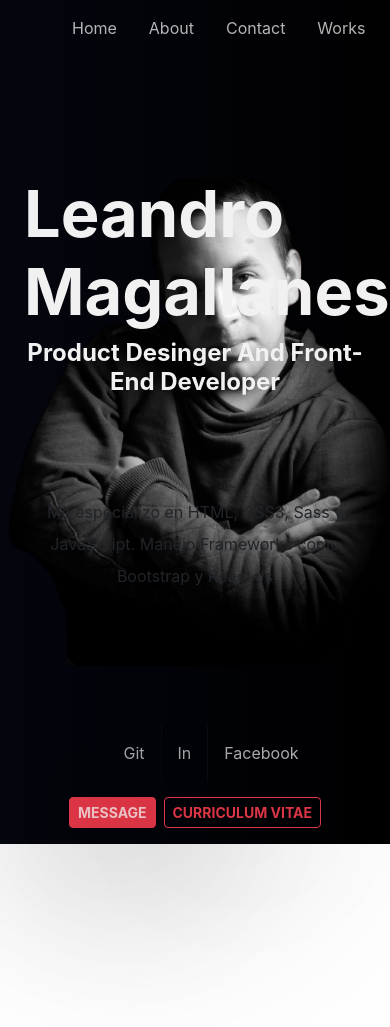
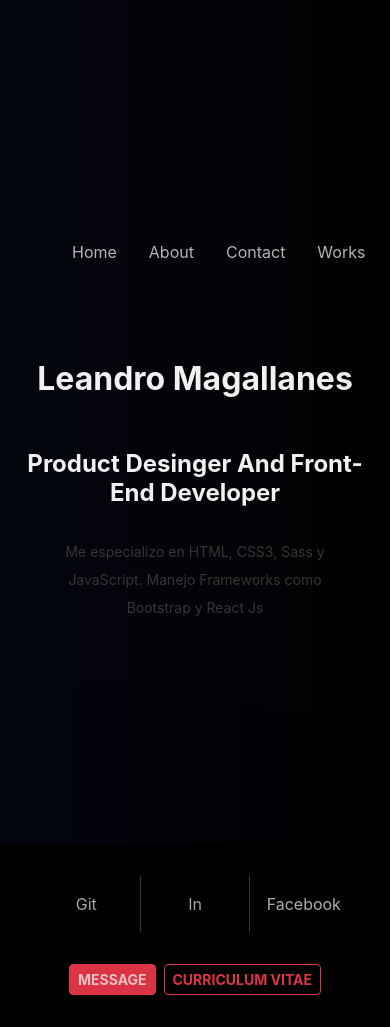
Before and after one commit to leanmaga/myportfolio, a React (Create React App) app in the folder Portfolio/portfolioapp/: page / in a window 390 px wide. Before the commit the page ends 844 px from the top, so only its background shows below. Built offline with nearby package versions, Linux system fonts and the light colour scheme.

Commit message:
agregar footer, mejorar responsiv generales

```diff
--- a/Portfolio/portfolioapp/src/components/nav.css
+++ b/Portfolio/portfolioapp/src/components/nav.css
@@ -7,6 +7,7 @@
     width: 100%;
     animation: 1s animate 0.5s forwards;
     opacity: 0;
+    padding-top: 2rem;
 }
 @keyframes animate {
     100%{
@@ -23,6 +24,9 @@
 .Navbar li a:hover{
     color: rgb(0, 102, 255);
 }
+.vr{
+    color:white;
+}
 /*
 @media screen and (min-width: 768px) {
     .Navbar li a{
--- a/Portfolio/portfolioapp/src/pages/AboutPage.jsx
+++ b/Portfolio/portfolioapp/src/pages/AboutPage.jsx
@@ -4,6 +4,7 @@ import '../../node_modules/bootstrap/dist/css/bootstrap-grid.min.css'
 import Container from 'react-bootstrap/Container';
 import Row from 'react-bootstrap/Row';
 import Col from 'react-bootstrap/Col';
+import './aboutpage.css';
 
 
 
@@ -12,7 +13,7 @@ const AboutPage = () => {
 
       <Container>
 
-        <Row className="box-home-top">
+        <Row className="box-about-top">
             <Col xs={0} sm={2}md={4} lg={4}>
                 <h1>LM</h1>
             </Col>
@@ -23,7 +24,7 @@ const AboutPage = () => {
                 <Navbar/>
             </Col>
         </Row>
-        <Row className='box-home-center mb-4'>
+        <Row className='box-about-center mb-4'>
             <Col xs={12} sm={12} md={6} lg={4} >
                 <h1>Leandro Magallanes </h1>
                 <h3 className="">Product Desinger and Front End Developer, based in Buenos Aires.</h3>
@@ -35,8 +36,8 @@ const AboutPage = () => {
             </Col>
         </Row>
 
-        <Row className="box-home-bottom mt-4 mb-4">
-          <Col xs={12} sm={12} md={8} lg={8}>
+        <Row className="box-about-bottom mt-4 mb-4">
+          <Col xs={12} sm={12} md={12} lg={12}>
             <p className="text-white mt-4">Soy una persona lógica y sistemática. Tengo un criterio de pensamiento preciso y una asidua manera de trabajar, prefiriendo seguir procedimientos tanto en mi vida laboral como privada. <br />
               Soy perfeccionista y no quiero cometer ningún error en mi trabajo. <br />
               Soy una persona analítica, precisa y ordenada, con gran solidaridad y lealtad en todo lo que realizo.<br />
--- a/Portfolio/portfolioapp/src/pages/Home.jsx
+++ b/Portfolio/portfolioapp/src/pages/Home.jsx
@@ -8,6 +8,7 @@ import './homepage.css'
 
 const Home = () => {
   return (
+    <>
     <Container>
 
         <Row className="box-home-top">
@@ -31,13 +32,13 @@ const Home = () => {
             <Col xs={0} sm={0} md={0} lg={4}>
 
             </Col>
-            <Col xs={12} sm={12} md={6} lg={4}>
+            <Col className='col-subtitles' xs={12} sm={12} md={6} lg={4}>
                 <h4 className='profession'>Product Desinger and Front-End Developer</h4>
                 <p className='description'>Me especializo en HTML, CSS3, Sass y JavaScript. Manejo Frameworks como Bootstrap y React Js</p>
             </Col>
         </Row>
-
-
+    </Container>
+        <footer>
             <Row className="box-home-bottom">
                 <Col xs={12} sm={12} className="redes-bottom">
                     <ul className="redes-list d-flex">
@@ -58,7 +59,8 @@ const Home = () => {
                     </Button>
                 </Col>
             </Row>
-    </Container>
+        </footer>
+</>
   )
 }
 
--- a/Portfolio/portfolioapp/src/pages/ProjectsPage.jsx
+++ b/Portfolio/portfolioapp/src/pages/ProjectsPage.jsx
@@ -1,4 +1,4 @@
-import React from 'react'
+import './projectspage.css'
 import Navbar from '../components/Nav';
 import '../../node_modules/bootstrap/dist/css/bootstrap-grid.min.css'
 import Container from 'react-bootstrap/Container';
@@ -13,7 +13,7 @@ import img3 from '../../src/assets/img/muebles-magallanes.bmp';
 const ProjectsPage = () => {
   return (
     <Container>
-       <Row className="box-home-top">
+       <Row className="box-home-top-card">
             <Col xs={0} sm={2}md={4} lg={4}>
                 <h1>LM</h1>
             </Col>
@@ -24,7 +24,7 @@ const ProjectsPage = () => {
                 <Navbar/>
             </Col>
         </Row>
-        <Row className="box-home-center">
+        <Row className="box-home-center-card">
             <Col xs={12} sm={12}md={4} lg={4}>
               <CardProject img={img1} titulo="selestyle" subtitulo="Catalogo Online" descripcion="Tienda online de calzado e indumentaria"/>
             </Col>
@@ -35,7 +35,7 @@ const ProjectsPage = () => {
               <CardProject img={img3}titulo="Le-Mark" descripcion="Menú del restaurante, con precios y platos" subtitulo="Pizzería y Hamburguesería"/>
             </Col>
         </Row>
-        <Row className="box-home-bottom">
+        <Row className="box-home-bottom-card">
           <Col xs={0} sm={0} md={4} lg={4}>
           </Col>
           <Col xs={0} sm={0} md={4} lg={4}>
--- /dev/null
+++ b/Portfolio/portfolioapp/src/pages/aboutpage.css
@@ -0,0 +1,47 @@
+@media screen and (max-width:768px) {
+    .box-about-top h1{
+        display: none;
+    }
+    .container{
+        background-image: none;
+        display: flex;
+        justify-content: center;
+        align-items: center;
+        align-content: center;
+        flex-direction: column;
+        width: 100%;
+        min-height: 100vh;
+    }
+    .box-about-center{
+        display: flex;
+        justify-content: center;
+        align-items: center;
+        align-content: center;
+        text-align: center;
+    }
+}
+.box-about-top{
+    display: flex;
+    justify-content: space-between;
+}
+.box-about-top h1{
+    padding-top: 2rem;
+}
+.container{
+    display: flex;
+    flex-direction: column;
+    width: 100%;
+    min-height: 100vh;
+}
+@media screen and (min-width: 768px){
+.box-about-center{
+    width: 100%;
+    display: flex;
+    justify-content: center;
+    align-items: center;
+    align-content: center;
+    text-align: justify;
+    color: white;
+    padding-top: 2rem;
+}
+}
--- a/Portfolio/portfolioapp/src/pages/homepage.css
+++ b/Portfolio/portfolioapp/src/pages/homepage.css
@@ -32,7 +32,7 @@ p{
     padding: 0 20px;
     margin-bottom: 30px;
     text-align: center;
-    margin-top: 100px;
+    margin-top: 10px;
     opacity: 0;
     animation: 1s text-ani 1s forwards;
 }
@@ -41,19 +41,25 @@ p{
         opacity: 1;
     }
 }
+footer{
+    padding: 1em;
+    width: 100%;
+    height: 100%;
+    background-color: black;
+    bottom: 0;
+    left: 0;
+    margin: 0;
+}
 .container{
     width: 100%;
-    height: 100vh;
+    height: auto;
     background-image: url(../assets/img/myphotobg.png);
     background-repeat: no-repeat;
     background-size: contain;
     background-position: center center;
     top: 0;
     left: 0;
-    display: flex;
-    justify-content: space-between;
-    align-items: center;
-    flex-direction: column;
+
 
 }
 
@@ -70,22 +76,22 @@ p{
 }
 
 
-
 .box-home-center, .box-home-top{
     width: 100%;
     height: auto;
     text-align: justify;
 }
 
+
 .box-home-center h1{
     font-size: 65px;
     color: #f1f1f1;
     font-weight: 700;
-
+    padding-top: 2rem;
 }
 .box-home-center h4{
     text-transform: capitalize;
-    margin-bottom: 5px;
+    margin-top: 1.5em;
     text-align: center;
     font-size: 45px;
     color: #f1f1f1;
@@ -149,9 +155,10 @@ p{
 }
 
 
-@media screen and (max-width:364px){
+@media screen and (max-width:500px){
 
     .container{
+        min-height: 80vh;
         background-image:none;
     }
     .box-home-top .Navbar{
@@ -173,10 +180,9 @@ p{
     }
     .box-home-center h1{
         text-align: center;
-        font-size: 28px;
+        font-size: 32px;
         font-weight: 700;
         margin-bottom: 1rem;
-        text-decoration: underline 2px solid rgb(212, 57, 57);;
     }
     .box-home-center h4{
         font-size: 24px;
@@ -201,7 +207,6 @@ p{
         width: 100%;
         justify-content: center;
         align-items: center;
-        margin: 1rem;
         padding: 1rem;
         list-style: none;
     }
@@ -220,14 +225,13 @@ p{
         justify-content: center;
         align-items: center;
         width: 100%;
-        margin: 1rem;
-        padding: 1rem;
         list-style: none;
         left: 50%;
-        filter: drop-shadow(0px 0px 100px black);
     }
-    .buttons button{
-        filter: drop-shadow(0px 0px 100px black);
+    footer{
+        width: 100%;
+        bottom: 0;
+        left: 0;
     }
 }
 @media screen and (max-width: 576px) {
@@ -255,3 +259,9 @@ p{
 
     }
 }
+@media screen and (min-width: 500px) {
+    .box-home-top h1{
+        padding-top:2.5rem;
+
+    }
+}
--- /dev/null
+++ b/Portfolio/portfolioapp/src/pages/projectspage.css
@@ -0,0 +1,18 @@
+.box-home-center-card{
+    display: flex;
+    flex-wrap: wrap;
+    justify-content: center;
+    align-items: center;
+    align-content: center;
+
+}
+.box-home-top-card .vh{
+    color: white;
+}
+@media screen and (max-width:768px){
+    .box-home-center-card{
+        flex-direction: inherit;
+    }
+
+
+}
```
Lines whose indentation alone changed are shown as unchanged.
